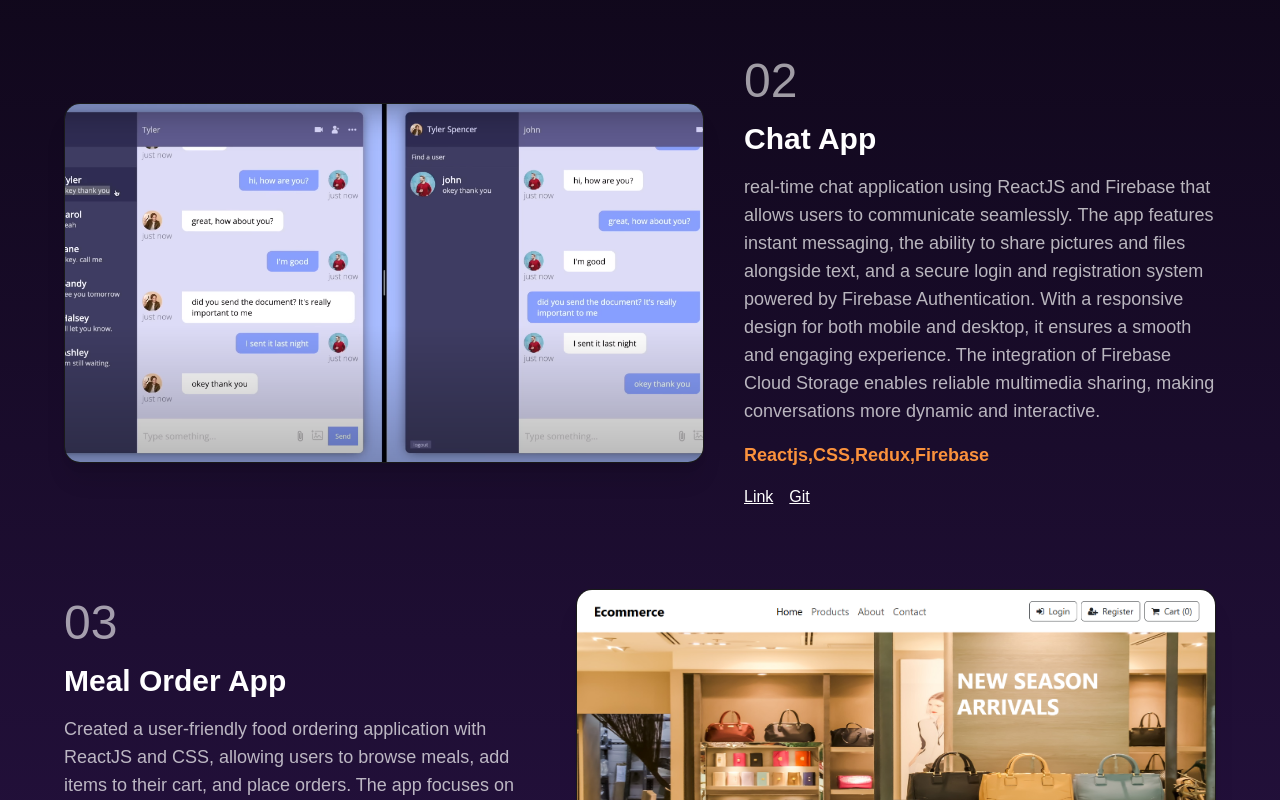
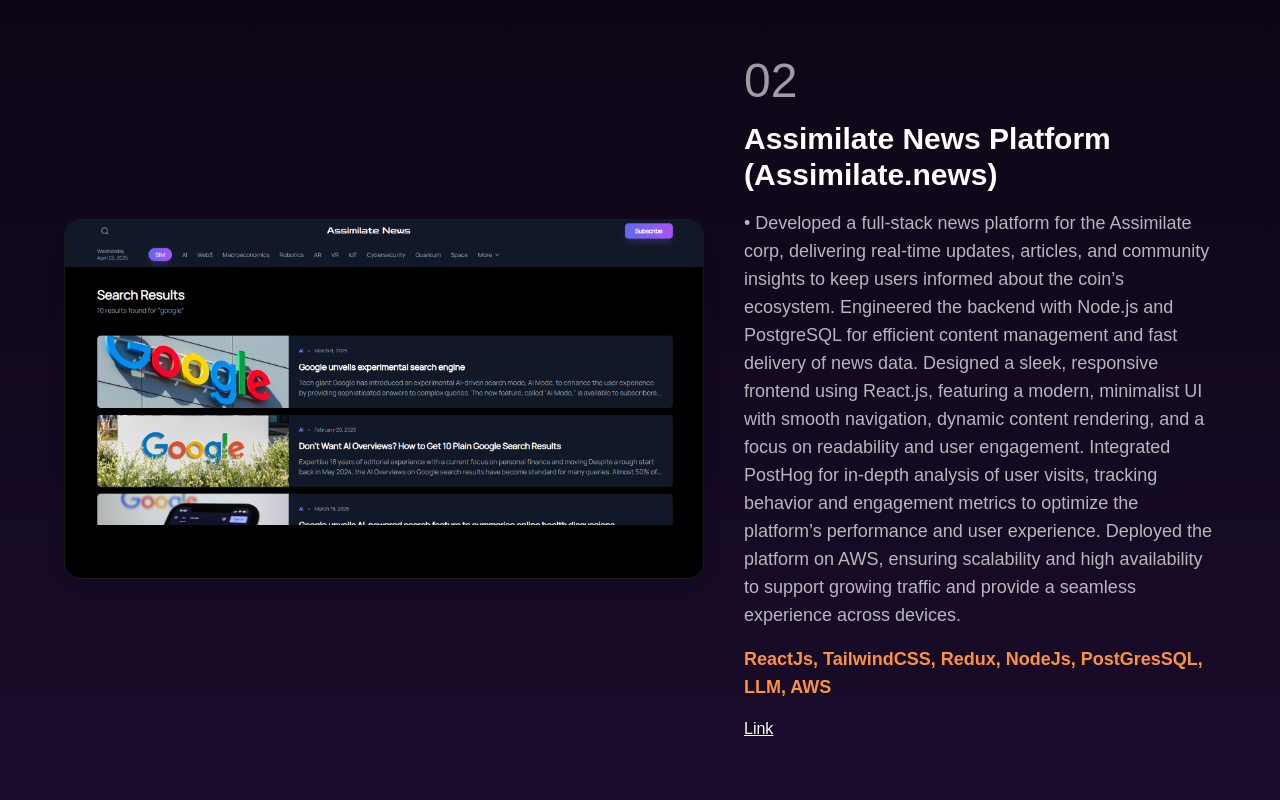
Before and after one commit to VishalJuyal/portfolio-vishaljuyal, a Next.js app: page / in a window 1280 px wide. Shown: the part 2320-3120 px from the top of the page. Built offline with nearby package versions, Linux system fonts and the light colour scheme.

Commit message:
addition of more project

```diff
--- a/src/app/components/Portfolio.tsx
+++ b/src/app/components/Portfolio.tsx
@@ -6,6 +6,8 @@
 import simGraphs from "../assets/simGraphs.png"
 import sentiment from "../assets/sentiment.png";
 import chatbot from "../assets/chatbot.png";
+import asmNews from "../assets/asmNews.png"
+import asmNews2 from "../assets/asmNews2.png"
 import project1 from "../assets/projectAssimilate.png";
 import project2 from "../assets/proj1.png";
 import project3 from "../assets/proj2.png";
@@ -24,6 +26,14 @@
       src: [project1, SimCore, chatbot, sentiment, simGraphs],
     },
     {
+      title: "Assimilate News Platform (Assimilate.news)",
+      desc: "• Developed a full-stack news platform for the Assimilate corp, delivering real-time updates, articles, and community insights to keep users informed about the coin’s ecosystem. Engineered the backend with Node.js and PostgreSQL for efficient content management and fast delivery of news data. Designed a sleek, responsive frontend using React.js, featuring a modern, minimalist UI with smooth navigation, dynamic content rendering, and a focus on readability and user engagement. Integrated PostHog for in-depth analysis of user visits, tracking behavior and engagement metrics to optimize the platform’s performance and user experience. Deployed the platform on AWS, ensuring scalability and high availability to support growing traffic and provide a seamless experience across devices.",
+      devstack: "ReactJs, TailwindCSS, Redux, NodeJs, PostGresSQL, LLM, AWS",
+      link: "https://assimilate.news/",
+      git: "",
+      src: [asmNews, asmNews2],
+    },
+    {
       title: "Chat App",
       desc: "real-time chat application using ReactJS and Firebase that allows users to communicate seamlessly. The app features instant messaging, the ability to share pictures and files alongside text, and a secure login and registration system powered by Firebase Authentication. With a responsive design for both mobile and desktop, it ensures a smooth and engaging experience. The integration of Firebase Cloud Storage enables reliable multimedia sharing, making conversations more dynamic and interactive.",
       devstack: "Reactjs,CSS,Redux,Firebase",
@@ -37,7 +47,7 @@
       devstack: "Reactjs,CSS,ContextAPI",
       link: "https://meal-order-app-theta.vercel.app/",
       git: "https://github.com/VishalJuyal/meal-order-app",
-      src: [project3],
+      src: [project4],
     },
     {
       title: "Mental Health Care",
@@ -45,7 +55,7 @@
       devstack: "Next.js, TailwindCSS, Node.js, TypeScript, Express.js, and MongoDB",
       link: "https://health-care-project-jz2jin460-vishaljuyals-projects.vercel.app/",
       git: "https://github.com/VishalJuyal/healthCare-backend",
-      src: [project4],
+      src: [project5],
     },
     {
       title: "Ecommerce Website",
@@ -53,7 +63,7 @@
       devstack: "Reactjs,CSS,Redux",
       link: "https://ecoomerce-store-vercel.vercel.app/",
       git: "https://github.com/VishalJuyal/Ecommerce-store",
-      src: [project5],
+      src: [project3],
     },
   ];
 
```
Also changed, not shown: src/app/assets/asmNews.png (added), src/app/assets/asmNews2.png (added).
